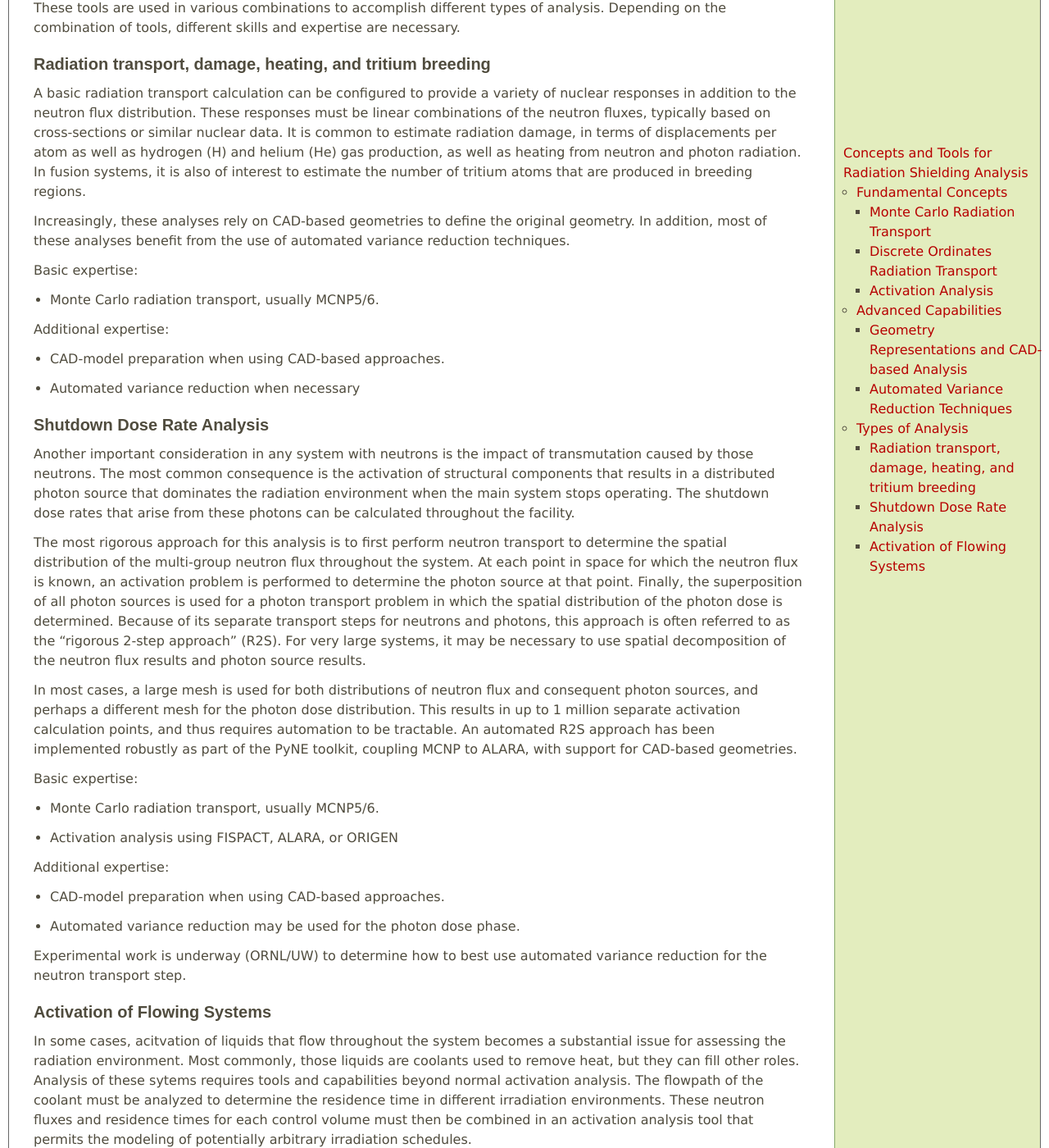
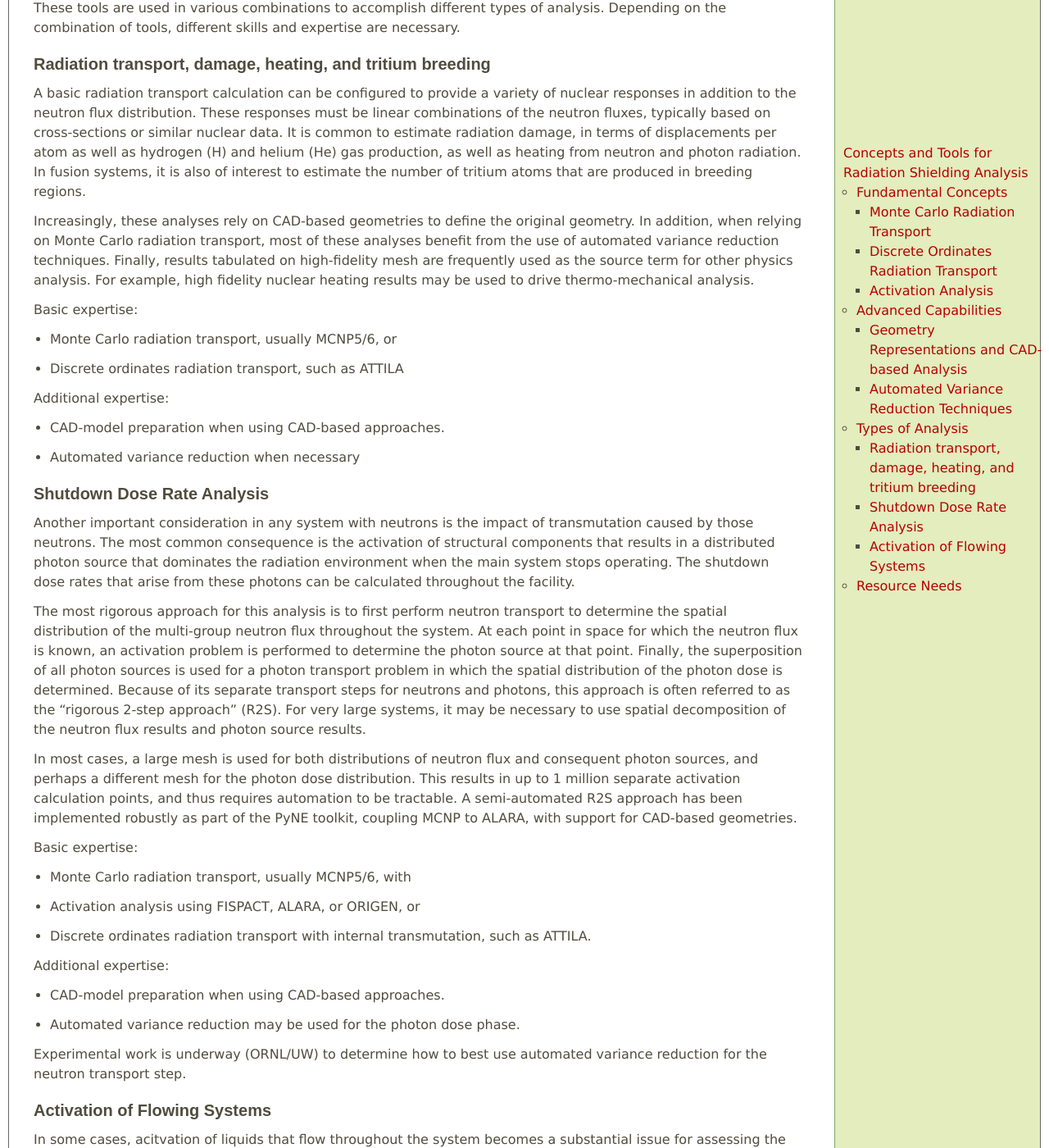
Before and after one commit to svalinn/svalinn.github.com, a Sphinx documentation site: the page built from source/map.rst, in a window 1280 px wide and 1400 px high, scrolled down 3282 px. Shown: the whole window at 82% size. Built offline with Sphinx 7.4.7, drawn with Linux system fonts in a browser that asks for light colours; some of the changed text lies outside the part shown.

Commit message:
Update based on feedback from PPPL/Feder

```diff
--- a/source/map.rst
+++ b/source/map.rst
@@ -198,12 +198,17 @@ of interest to estimate the number of tritium atoms that are produced in
 breeding regions.
 
 Increasingly, these analyses rely on CAD-based geometries to define the
-original geometry.  In addition, most of these analyses benefit from the use
-of automated variance reduction techniques.
+original geometry.  In addition, when relying on Monte Carlo radiation transport,
+most of these analyses benefit from the use
+of automated variance reduction techniques.  Finally, results tabulated on
+high-fidelity mesh are frequently used as the source term for other physics analysis.
+For example, high fidelity nuclear heating results may be used to drive
+thermo-mechanical analysis.
 
 Basic expertise:
 
-* Monte Carlo radiation transport, usually MCNP5/6.
+* Monte Carlo radiation transport, usually MCNP5/6, or
+* Discrete ordinates radiation transport, such as ATTILA
 
 Additional expertise:
 
@@ -234,14 +239,15 @@ decomposition of the neutron flux results and photon source results.
 In most cases, a large mesh is used for both distributions of neutron flux and
 consequent photon sources, and perhaps a different mesh for the photon dose
 distribution.  This results in up to 1 million separate activation calculation
-points, and thus requires automation to be tractable.  An automated R2S
+points, and thus requires automation to be tractable.  A semi-automated R2S
 approach has been implemented robustly as part of the PyNE toolkit, coupling
 MCNP to ALARA, with support for CAD-based geometries.
 
 Basic expertise:
 
-* Monte Carlo radiation transport, usually MCNP5/6.
-* Activation analysis using FISPACT, ALARA, or ORIGEN
+* Monte Carlo radiation transport, usually MCNP5/6, with
+* Activation analysis using FISPACT, ALARA, or ORIGEN, or
+* Discrete ordinates radiation transport with internal transmutation, such as ATTILA.
 
 Additional expertise:
 
@@ -266,3 +272,16 @@ Additional expertise:
 * Activation in complex irradiation histories with varying flux spectrums and
   irradiation times
 * Fluid dynamics simulation of flow through complex structures
+
+
+Resource Needs
+---------------
+
+As the fidelity and complexity of models has increased the computational
+resource requirements have also grown.  Virtually all of the fundamental
+tools, advanced capabilities, and analysis types requires 1000s or 10,000s of
+cpu-hours for each calculation.  For deterministic radiation transport and
+some applications of Monte Carlo radiation transport, this requires parallel
+computing clusters with high-performance network interconnects.  Other
+applications of Monte Carlo radiation transport, simple require access to a
+large number of computers whether local or cloud resources.
```
